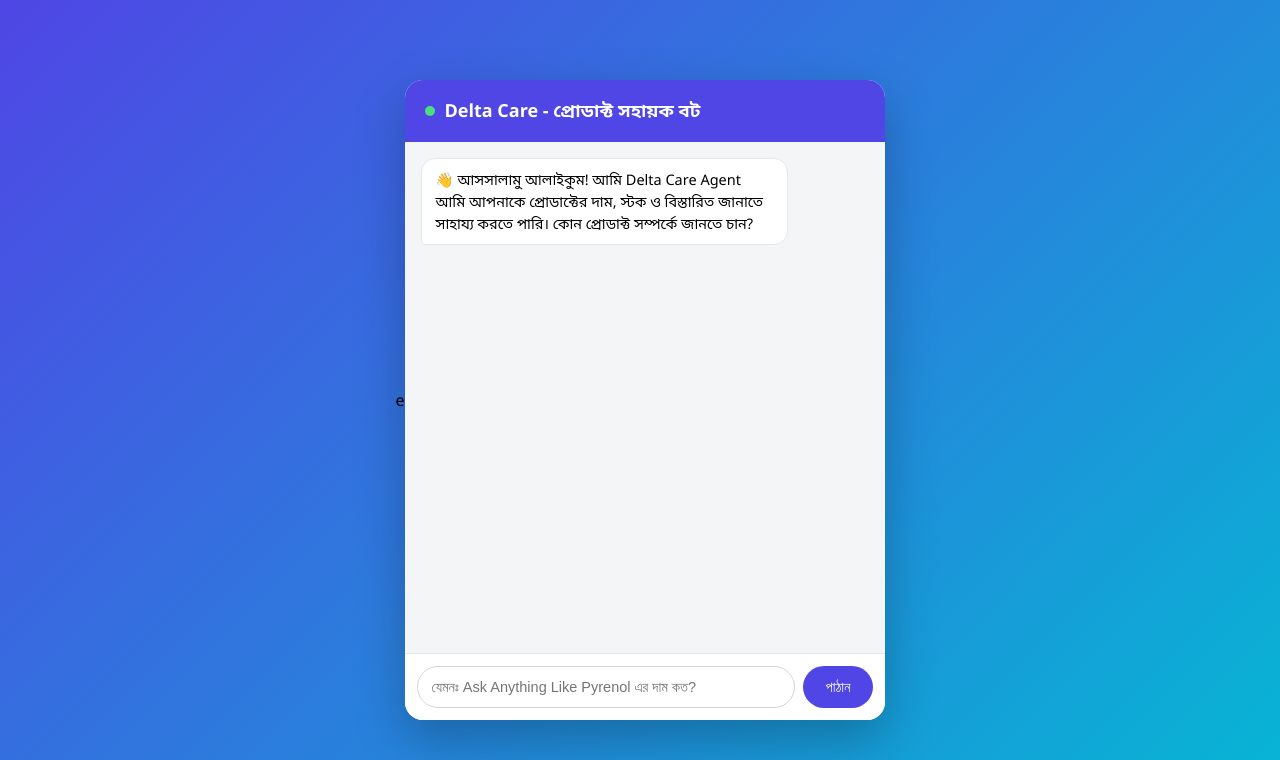
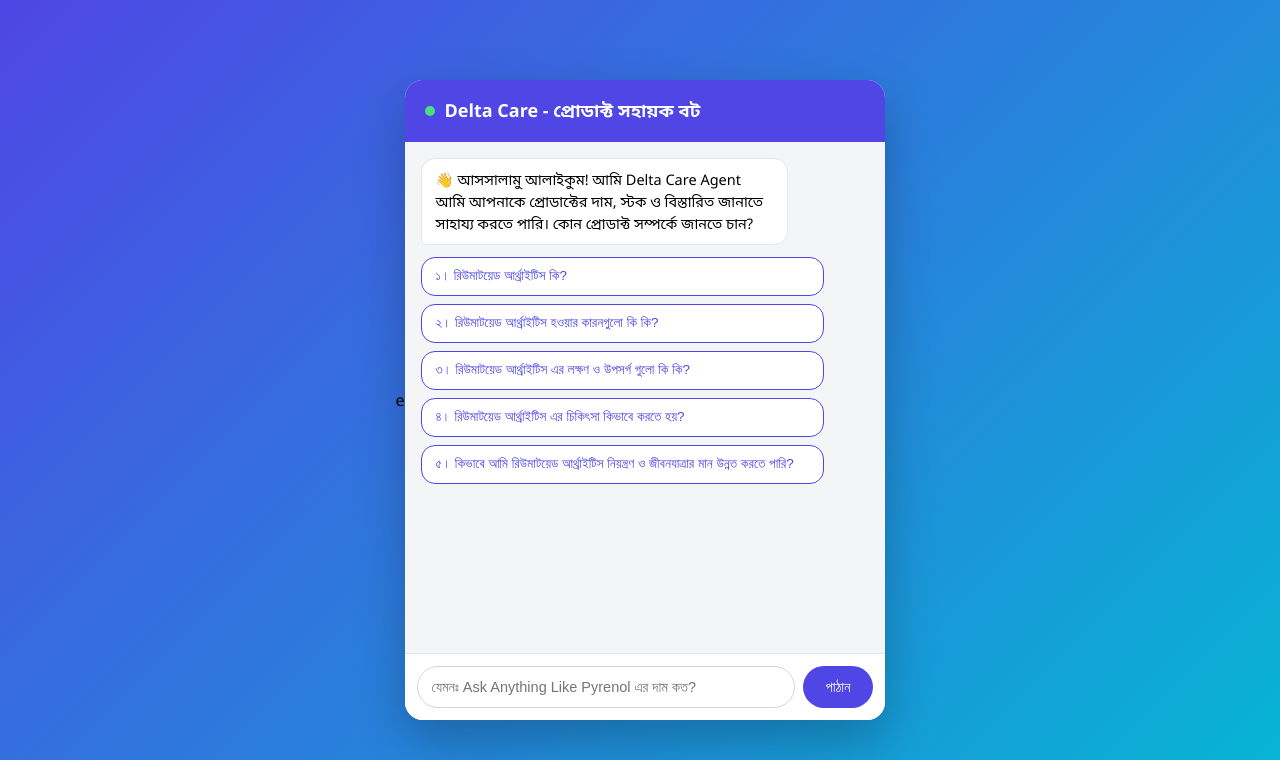
Before and after one commit to mdfakrulislam1990-cmyk/dpl_product-chatbot-Public, a Flask app: page / in a window 1280 px wide. Shown: the top 760 px of the page. Run offline with Flask 3, Linux system fonts and the light colour scheme; parts of the project's set-up code (start-up, migrations or seed data) failed here and were passed over.

Commit message:
Add suggestion buttons for rheumatoid arthritis queries

```diff
--- a/templates/index.html
+++ b/templates/index.html
@@ -94,6 +94,28 @@ e<!DOCTYPE html>
   }
   .chat-input button:hover { background: #4338ca; }
   .typing { font-size: 13px; color: #888; padding: 4px 16px; }
+  .suggestions {
+    display: flex;
+    flex-direction: column;
+    gap: 8px;
+    margin: 4px 0 12px 0;
+    max-width: 90%;
+  }
+  .suggestion-btn {
+    background: #fff;
+    border: 1px solid #4f46e5;
+    color: #4f46e5;
+    border-radius: 14px;
+    padding: 9px 14px;
+    font-size: 13.5px;
+    text-align: left;
+    cursor: pointer;
+    line-height: 1.4;
+  }
+  .suggestion-btn:hover {
+    background: #4f46e5;
+    color: #fff;
+  }
 </style>
 </head>
 <body>
@@ -102,6 +124,13 @@ e<!DOCTYPE html>
   <div class="chat-header"><span class="dot"></span> Delta Care - প্রোডাক্ট সহায়ক বট </div>
   <div class="chat-messages" id="messages">
     <div class="msg bot">👋 আসসালামু আলাইকুম! আমি Delta Care Agent আমি আপনাকে প্রোডাক্টের দাম, স্টক ও বিস্তারিত জানাতে সাহায্য করতে পারি। কোন প্রোডাক্ট সম্পর্কে জানতে চান?</div>
+    <div class="suggestions" id="suggestions">
+      <button class="suggestion-btn" onclick="sendSuggestion('রিউমাটয়েড আর্থ্রাইটিস কি?')">১। রিউমাটয়েড আর্থ্রাইটিস কি?</button>
+      <button class="suggestion-btn" onclick="sendSuggestion('রিউমাটয়েড আর্থ্রাইটিস হওয়ার কারনগুলো কি কি?')">২। রিউমাটয়েড আর্থ্রাইটিস হওয়ার কারনগুলো কি কি?</button>
+      <button class="suggestion-btn" onclick="sendSuggestion('রিউমাটয়েড আর্থ্রাইটিস এর লক্ষণ ও উপসর্গ গুলো কি কি?')">৩। রিউমাটয়েড আর্থ্রাইটিস এর লক্ষণ ও উপসর্গ গুলো কি কি?</button>
+      <button class="suggestion-btn" onclick="sendSuggestion('রিউমাটয়েড আর্থ্রাইটিস এর চিকিৎসা কিভাবে করতে হয়?')">৪। রিউমাটয়েড আর্থ্রাইটিস এর চিকিৎসা কিভাবে করতে হয়?</button>
+      <button class="suggestion-btn" onclick="sendSuggestion('কিভাবে আমি রিউমাটয়েড আর্থ্রাইটিস নিয়ন্ত্রণ ও জীবনযাত্রার মান উন্নত করতে পারি?')">৫। কিভাবে আমি রিউমাটয়েড আর্থ্রাইটিস নিয়ন্ত্রণ ও জীবনযাত্রার মান উন্নত করতে পারি?</button>
+    </div>
   </div>
   <div class="typing" id="typing" style="display:none;">বট লিখছে...</div>
   <div class="chat-input">
@@ -115,10 +144,22 @@ e<!DOCTYPE html>
 // (যেমন: "ওটার দাম কত?" জিজ্ঞেস করলে "ওটা" বলতে কোন প্রোডাক্ট বোঝাচ্ছে বুঝবে)
 let conversationHistory = [];
 
+function sendSuggestion(question) {
+  // প্রশ্ন বাটনগুলো একবার ব্যবহারের পর লুকিয়ে ফেলা হচ্ছে
+  const suggestions = document.getElementById("suggestions");
+  if (suggestions) suggestions.style.display = "none";
+
+  document.getElementById("userInput").value = question;
+  sendMessage();
+}
+
 async function sendMessage() {
   const input = document.getElementById("userInput");
   const text = input.value.trim();
   if (!text) return;
+
+  const suggestions = document.getElementById("suggestions");
+  if (suggestions) suggestions.style.display = "none";
 
   addMessage(text, "user");
   input.value = "";
```
